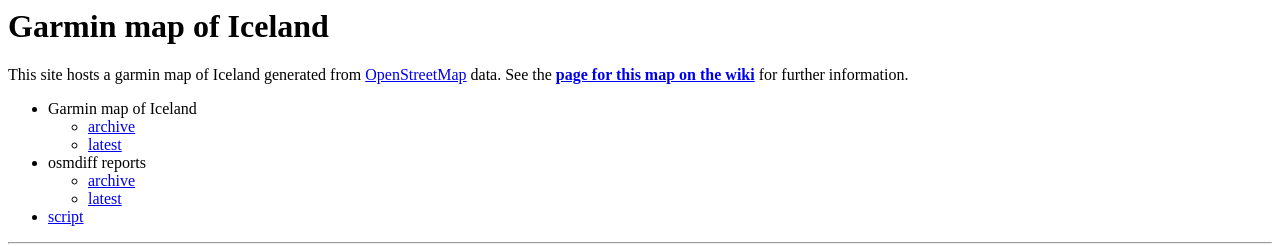
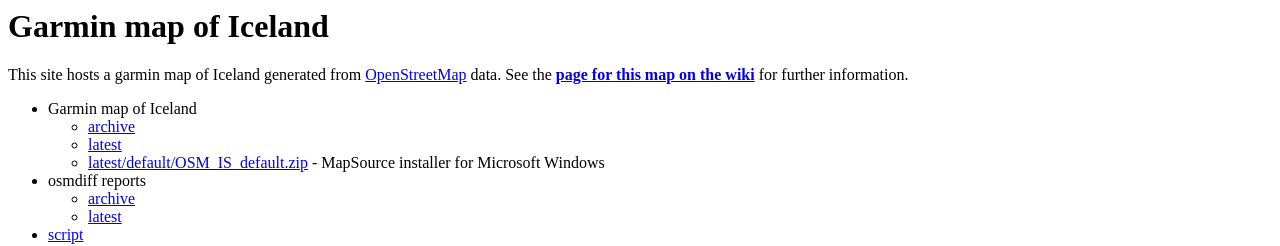
Before and after one commit to avar/osm-iceland-mkgmap, a plain HTML site: page index.html in a window 1280 px wide. Shown: the top 246 px of the page. Drawn offline with Linux system fonts and the light colour scheme.

Commit message:
Advertise the MapSource installer

```diff
--- a/index.html
+++ b/index.html
@@ -18,6 +18,7 @@
       <ul>
         <li><a href="archive/">archive</a></li>
         <li><a href="latest/">latest</a></li>
+        <li><a href="latest/default/OSM_IS_default.zip">latest/default/OSM_IS_default.zip</a> - MapSource installer for Microsoft Windows</li>
       </ul>
     </li>
     <li>osmdiff reports
```
